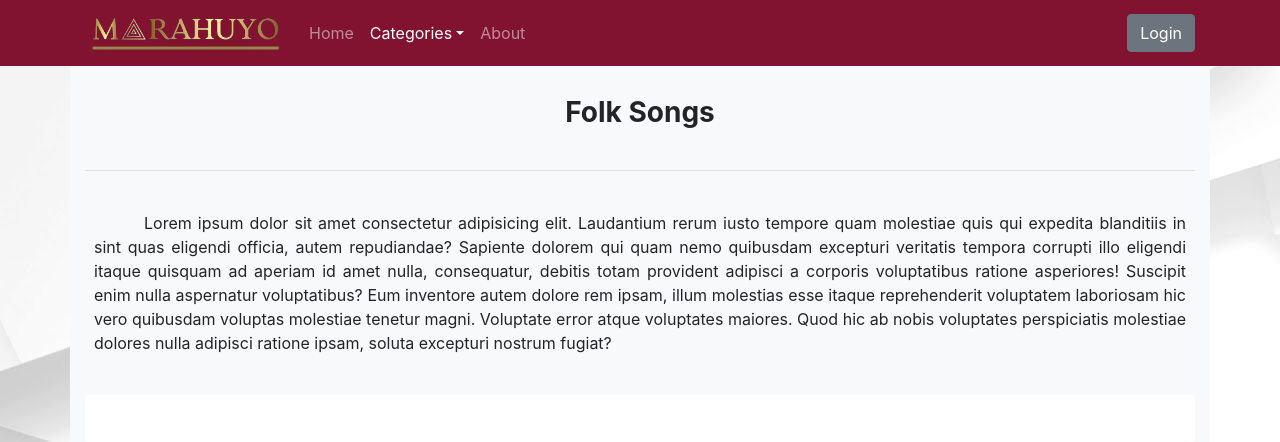
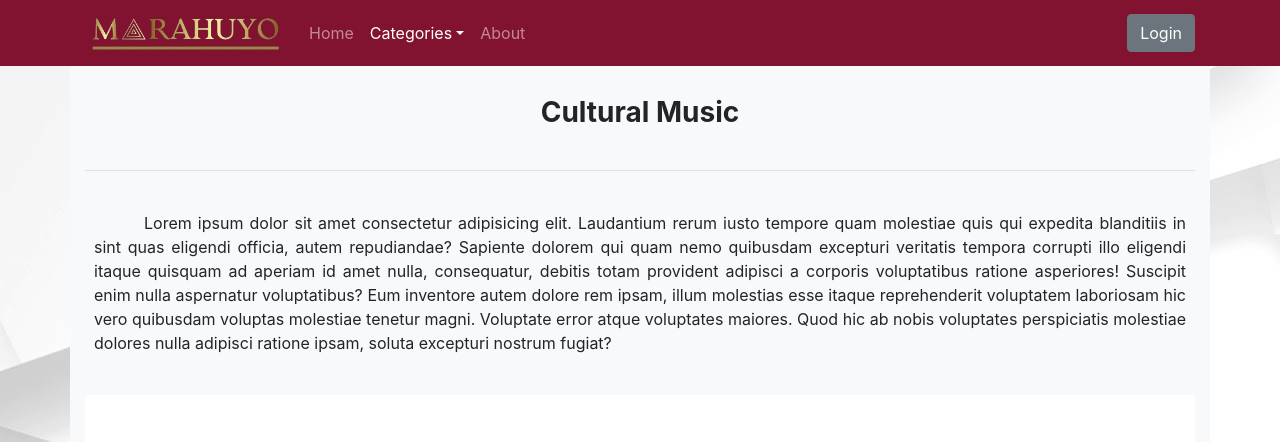
Before and after one commit to archeramores/marahuyo-archive-system, a PHP site: page /songMain.php in a window 1280 px wide. Shown: the top 442 px of the page. Run offline with PHP 8.4, Linux system fonts and the light colour scheme; data that the repository does not hold is empty; some libraries are stand-ins or nearby versions; some web fonts are replaced.

Commit message:
commit cultural music

```diff
--- a/songMain.php
+++ b/songMain.php
@@ -98,7 +98,7 @@ body{
     <div class="container bg-light ">
 
         <div class="row">
-            <h3 class="mx-auto d-flex font-weight-bold " style="padding-top:6rem; padding-bottom: 1rem;">Folk Songs</h3>
+            <h3 class="mx-auto d-flex font-weight-bold " style="padding-top:6rem; padding-bottom: 1rem;">Cultural Music</h3>
         </div><hr>
         <div class="row">
             <p class="mx-auto d-flex text-justify p-sm-4 p-lg-4 p-md-3" style="text-indent:50px;">Lorem ipsum dolor sit amet consectetur adipisicing elit. Laudantium rerum iusto tempore quam molestiae quis qui expedita blanditiis in sint quas eligendi officia, autem repudiandae? Sapiente dolorem qui quam nemo quibusdam excepturi veritatis tempora corrupti illo eligendi itaque quisquam ad aperiam id amet nulla, consequatur, debitis totam provident adipisci a corporis voluptatibus ratione asperiores! Suscipit enim nulla aspernatur voluptatibus? Eum inventore autem dolore rem ipsam, illum molestias esse itaque reprehenderit voluptatem laboriosam hic vero quibusdam voluptas molestiae tenetur magni. Voluptate error atque voluptates maiores. Quod hic ab nobis voluptates perspiciatis molestiae dolores nulla adipisci ratione ipsam, soluta excepturi nostrum fugiat?</p>
```
